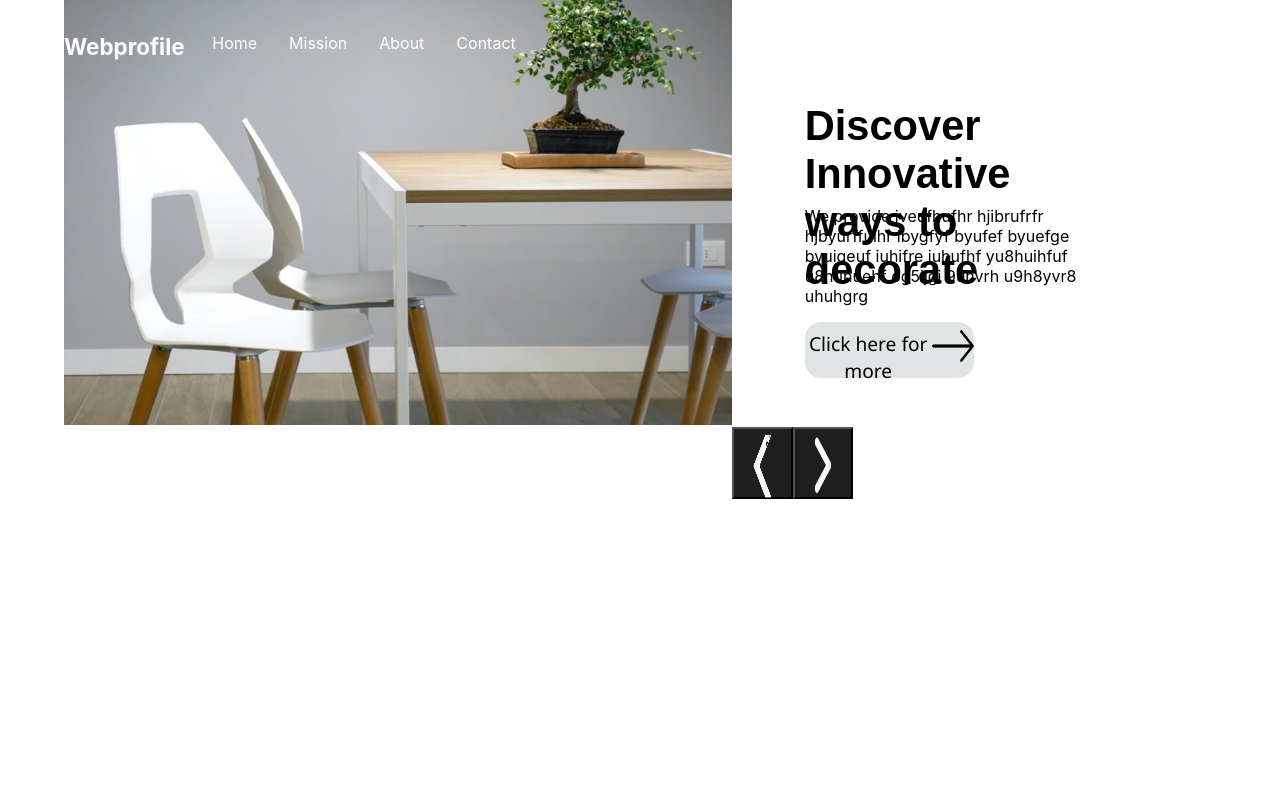
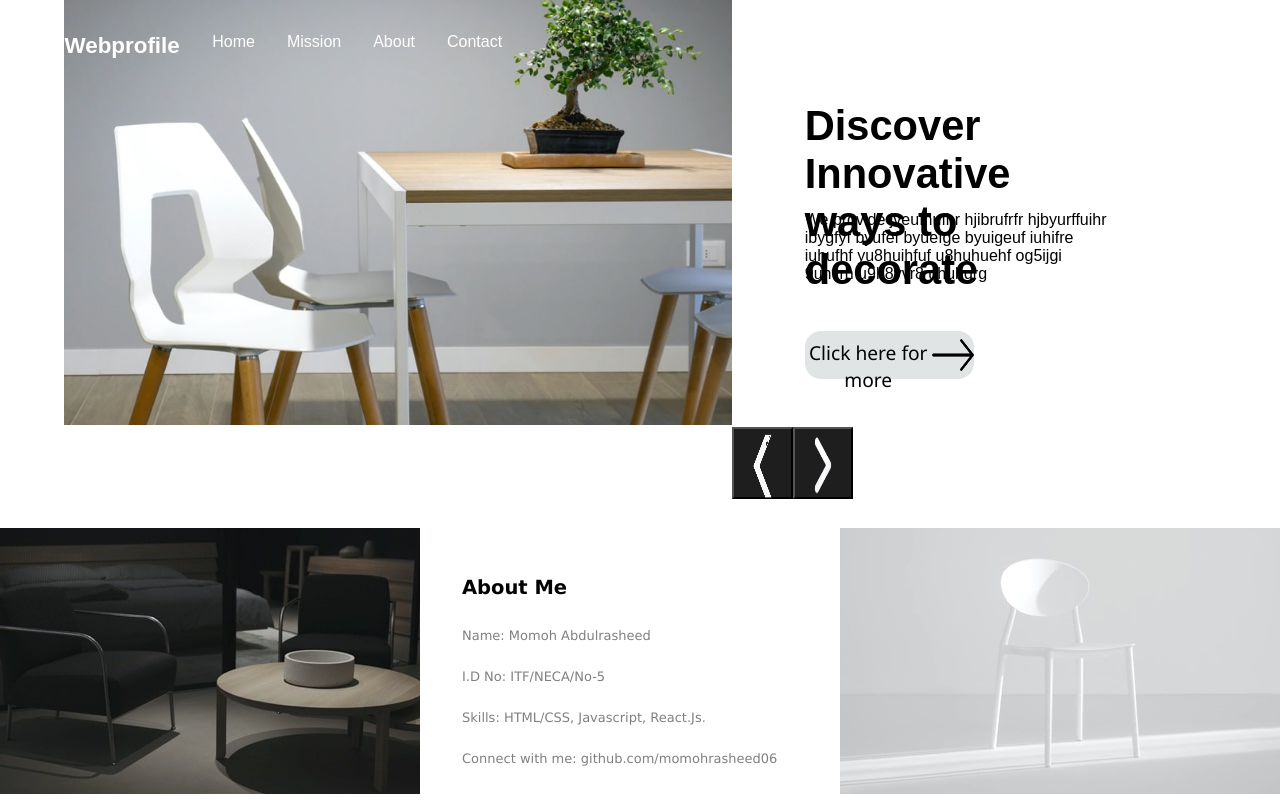
Before and after one commit to Webprofile-Neca/Webprofile-Neca, a React (Create React App) app: page / in a window 1280 px wide. Built offline with nearby package versions, Linux system fonts and the light colour scheme.

Commit message:
component2 ready

```diff
--- a/src/App.js
+++ b/src/App.js
@@ -1,6 +1,7 @@
 
 import './App.css';
 import Webprofile from './Components/Webprofile';
+import ComponentTwo from './Components/ComponentTwo';
 
 
 
@@ -8,6 +9,7 @@ function App() {
   return (
     <div className="App">
     <Webprofile/>
+    <ComponentTwo/>
 
     </div>
   );
--- /dev/null
+++ b/src/Components/ComponentTwo.css
@@ -0,0 +1,29 @@
+* {
+    box-sizing: border-box;
+}
+body {
+    margin: 0;
+    padding: 0;
+    font-family: Arial;
+}
+.flex-row {
+    display: flex;
+}
+.about {
+    width: 40%;
+    font-size: 13px;
+    font-family: 'Lucida Sans', 'Lucida Sans Regular', 'Lucida Grande', 'Lucida Sans Unicode', Geneva, Verdana, sans-serif;
+    font-weight: 500, 600, 700;
+    text-align: left;
+}
+.about-me {
+    width: 80%;
+    margin: 0 auto;
+    margin-top: 2rem;
+    display: flex;
+    flex-direction: column;
+    justify-content: center;
+}
+.about-me p {
+    color: gray;
+}
--- /dev/null
+++ b/src/Components/ComponentTwo.jsx
@@ -0,0 +1,28 @@
+import React from 'react';
+import './ComponentTwo.css';
+import dark from './dark.jpg';
+import light from './light.jpg';
+
+function ComponentTwo() {
+  return (
+    <div className='flex-row'>
+        <div className='dark'>
+            <img src = {dark} alt = 'dark'></img>
+        </div>
+        <div className='about'>
+            <div className='about-me'>
+               <h2>About Me</h2>
+                <p>Name: Momoh Abdulrasheed</p>
+                <p>I.D No: ITF/NECA/No-5</p>
+                <p>Skills: HTML/CSS, Javascript, React.Js.</p>
+                <p>Connect with me: github.com/momohrasheed06</p>
+            </div>
+        </div>
+        <div className='light'>
+        <img src = {light} alt = 'light'></img>
+        </div>
+    </div>
+  )
+}
+
+export default ComponentTwo;
```
Also changed, not shown: src/Components/dark.jpg (added), src/Components/light.jpg (added).
